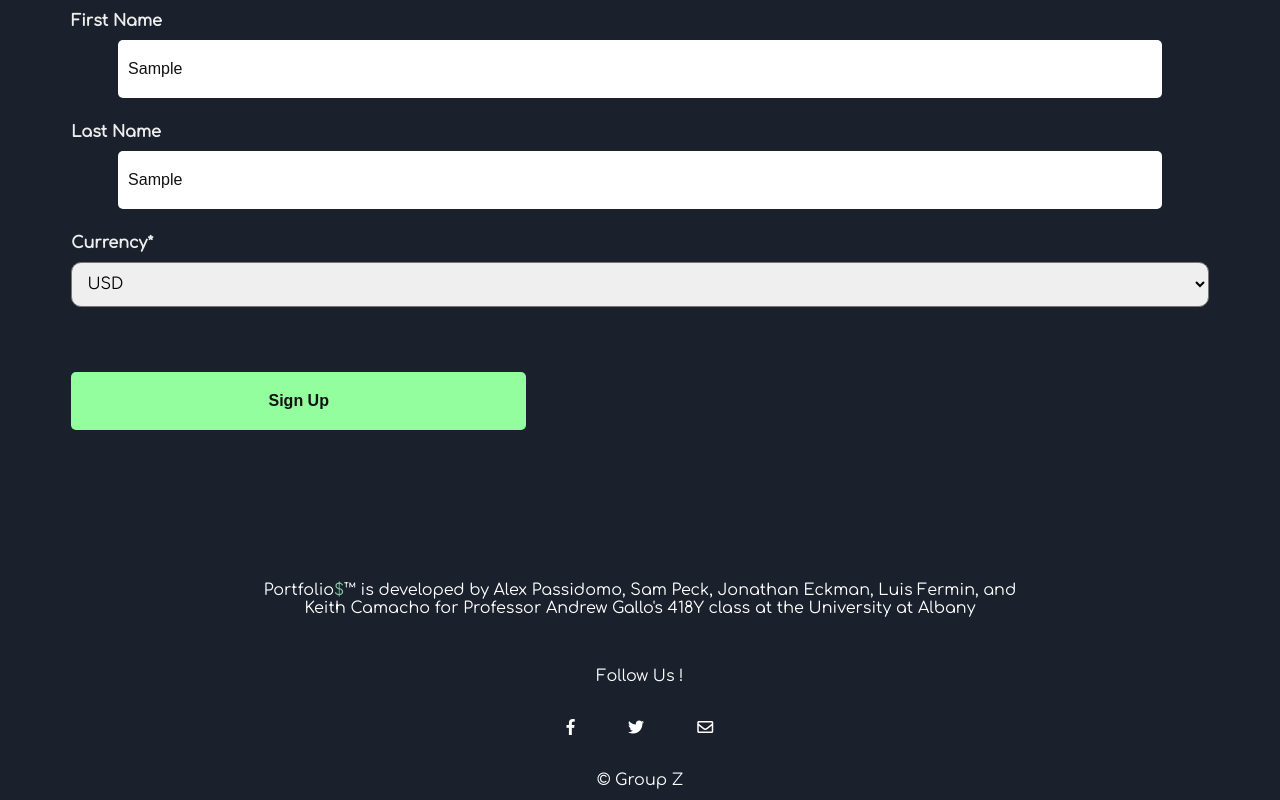
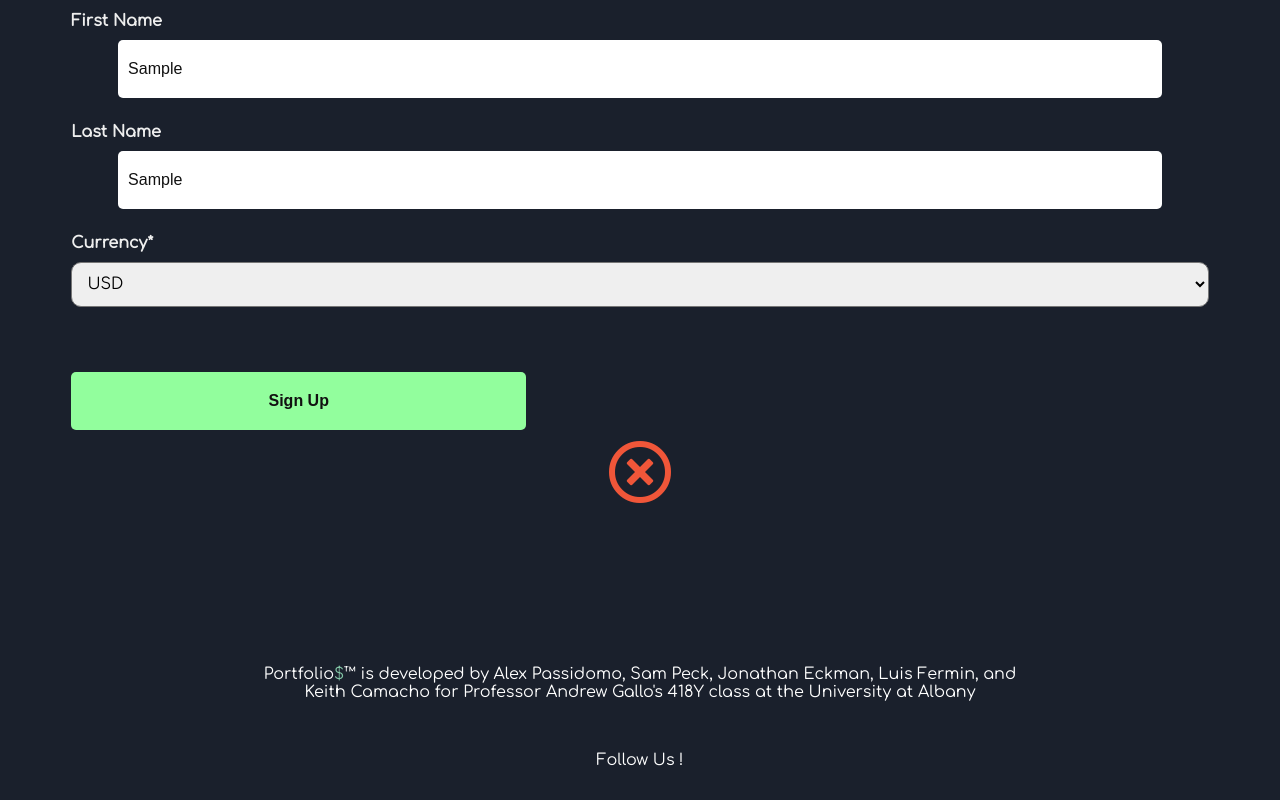
Before and after one commit to jeckman213/portfolio-tracker, a React (Create React App) app in the folder frontend/: page /signup/1 in a window 1280 px wide. Both pictures are taken after typing "Sample", "Sample123", "Sample123", "name@example.com", "Sample", "Sample" into the empty fields and a click on the input "Sign Up". Shown: the part 886-1686 px from the top of the page. Built offline with nearby package versions, Linux system fonts and the light colour scheme; no server answers.

Commit message:
added registration failed icon

```diff
--- a/frontend/src/components/auth/signup.jsx
+++ b/frontend/src/components/auth/signup.jsx
@@ -4,6 +4,7 @@ import { PropTypes } from 'prop-types';
 import { Redirect } from 'react-router';
 import { signUp, login } from '../../actions/auth/authActions';
 import { currencies } from '../../utils/currencies'
+import colors from '../../assets/colors'
 
 class SignUp extends Component {
   // So booking or signup im
@@ -111,6 +112,9 @@ class SignUp extends Component {
                   alt="loading" >
                 </img>
               }
+              { registrationFailed &&
+                <i style={ { color : colors.red }} class="far fa-times-circle"></i>
+              }
             </div>
           </form>
         </div>
```
